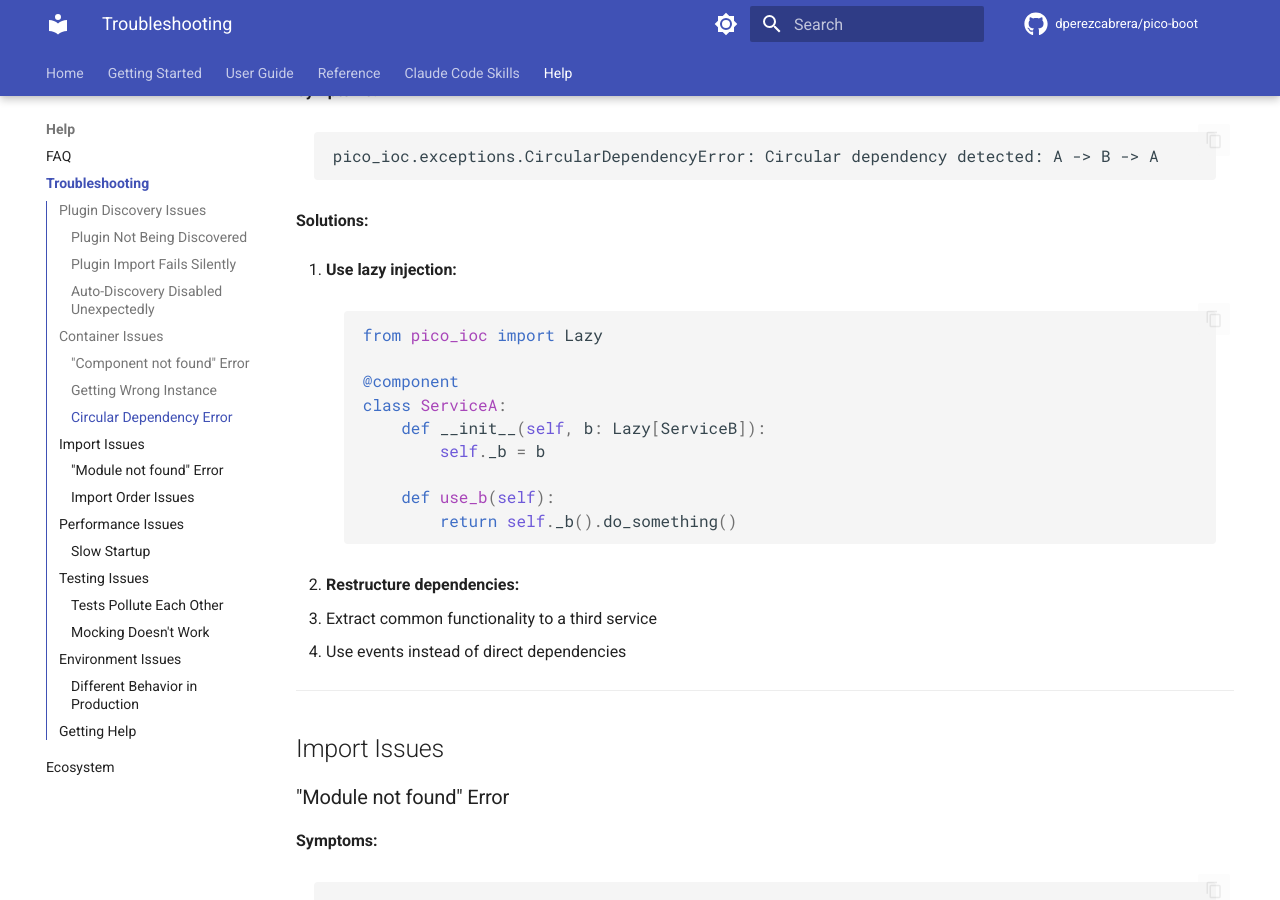
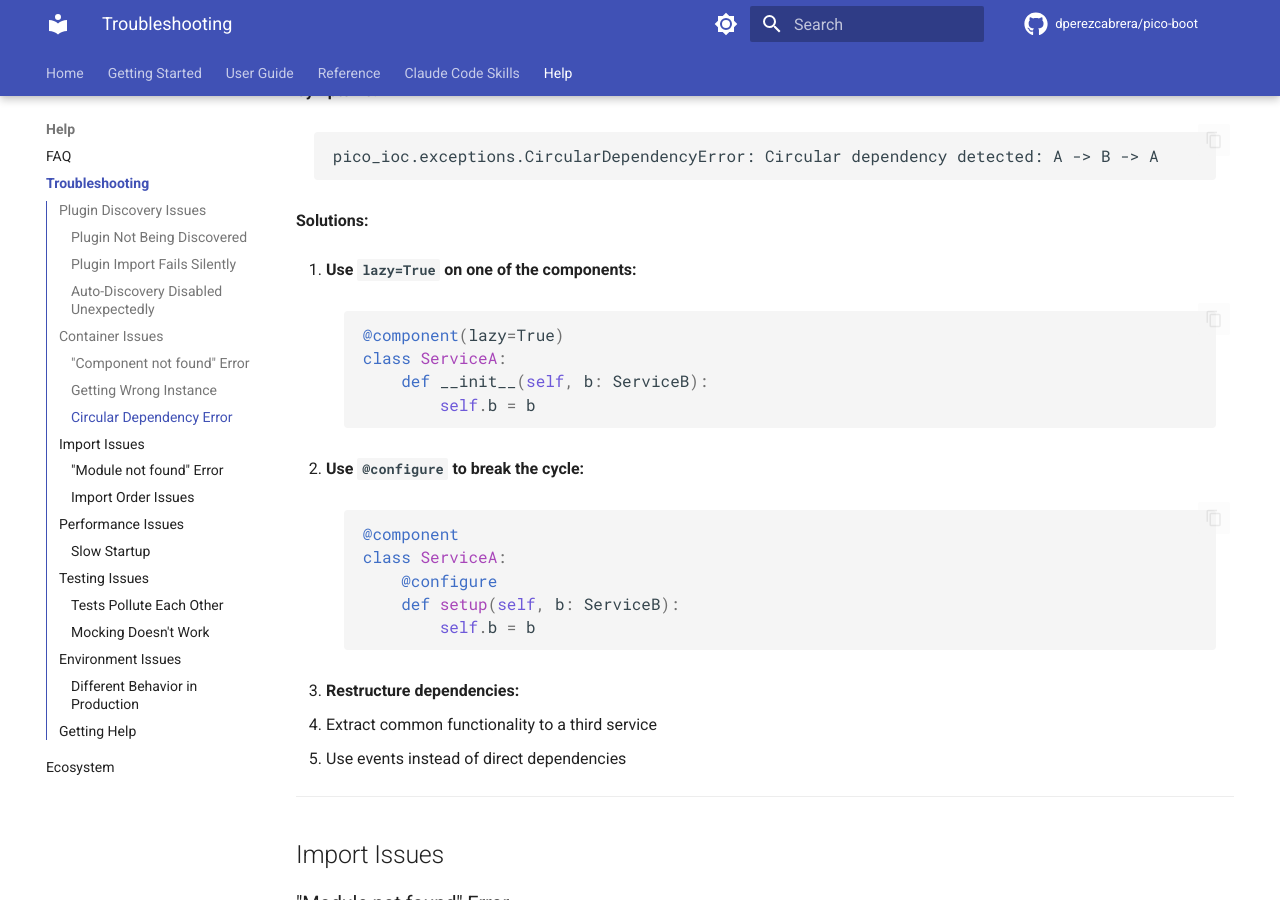
Before and after one commit to dperezcabrera/pico-framework, an MkDocs documentation site: the page built from docs/troubleshooting.md, in a window 1280 px wide and 900 px high, scrolled down 4876 px. Built offline with MkDocs 1.6.1 and Material for MkDocs 9.7.7, drawn with Linux system fonts in a browser that asks for light colours; comment, search, counter and statistics services are not loaded.

Commit message:
Fix Lazy[T] pattern, remove KeyT alias, drop config auto-load from roadmap
Co-Authored-By: Claude Opus 4.6 <noreply@anthropic.com>

````diff
--- a/docs/troubleshooting.md
+++ b/docs/troubleshooting.md
@@ -203,20 +203,24 @@ pico_ioc.exceptions.CircularDependencyError: Circular dependency detected: A ->
 
 **Solutions:**
 
-1. **Use lazy injection:**
+1. **Use `lazy=True` on one of the components:**
    ```python
-   from pico_ioc import Lazy
+   @component(lazy=True)
+   class ServiceA:
+       def __init__(self, b: ServiceB):
+           self.b = b
+   ```
 
+2. **Use `@configure` to break the cycle:**
+   ```python
    @component
    class ServiceA:
-       def __init__(self, b: Lazy[ServiceB]):
-           self._b = b
-
-       def use_b(self):
-           return self._b().do_something()
+       @configure
+       def setup(self, b: ServiceB):
+           self.b = b
    ```
 
-2. **Restructure dependencies:**
+3. **Restructure dependencies:**
    - Extract common functionality to a third service
    - Use events instead of direct dependencies
 
````
Also changed, not shown: docs/api-reference.md (+1 -3 lines), docs/architecture.md (+1 -2 lines).
